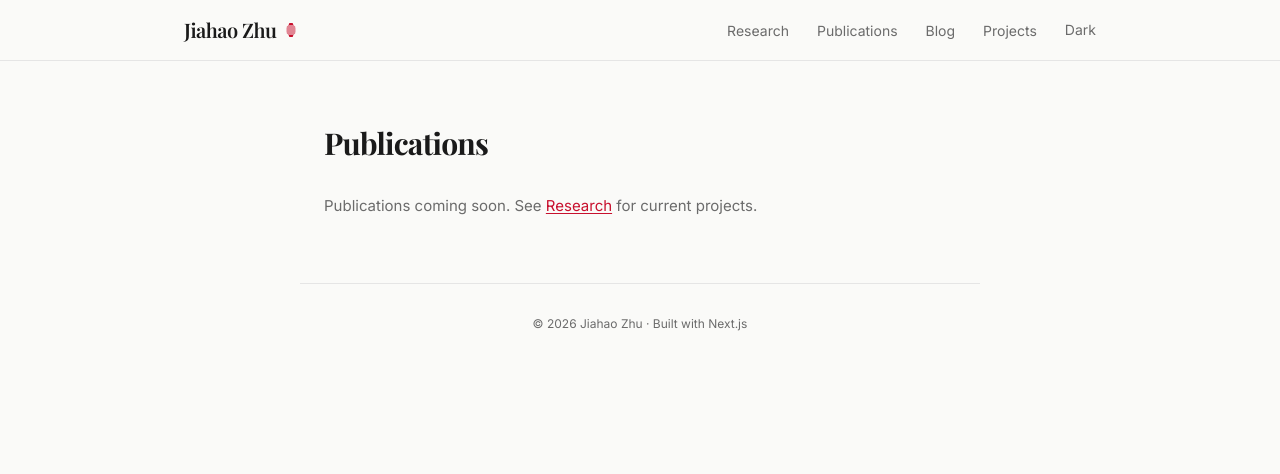
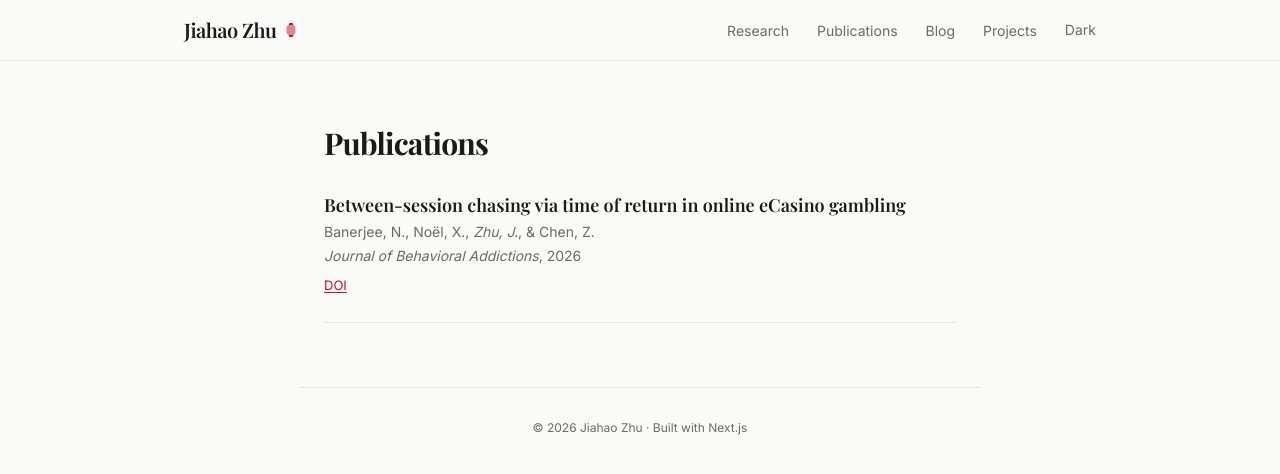
Before and after one commit to Jiahao-ZHU/Jiahao-ZHU.github.io, a Next.js app: page /publications in a window 1280 px wide. Shown: the top 474 px of the page. Built offline with nearby package versions, Linux system fonts and the light colour scheme; a web font is replaced by a local one.

Commit message:
feat: update profile, CV and publications

```diff
--- a/app/layout.tsx
+++ b/app/layout.tsx
@@ -27,7 +27,7 @@ const jetbrains = JetBrains_Mono({
 export const metadata: Metadata = {
   title: "Jiahao Zhu",
   description:
-    "Research Master's student specialising in computational cognitive modelling, risky decision-making, and decision-making dynamics.",
+    "PhD candidate in Methodology and Statistics at Leiden University, focusing on Bayesian statistics and interpretable machine learning.",
 };
 
 export default function RootLayout({
--- a/app/page.tsx
+++ b/app/page.tsx
@@ -21,16 +21,19 @@ export default function HomePage() {
             Jiahao Zhu
           </h1>
           <p className="text-base text-text-secondary mb-4">
-            Research Master&apos;s Student in Behavioural Science
+            PhD Candidate in Methodology and Statistics
             <br />
-            Radboud University, Nijmegen
+            Leiden University, Leiden
           </p>
           <p className="text-[15px] leading-[1.7] mb-5">
-            I study how decision-makers adapt to stochastic environments through
-            continuous interaction. My work bridges computational cognitive
-            modelling, risky decision-making, and dynamic systems&mdash;using
-            tools like hierarchical Bayesian statistics, state-space models, and
-            particle filters.
+            I develop methods that help behavioral researchers interpret machine
+            learning findings and combine evidence across studies. My PhD
+            research builds on RuleSHAP, which combines interpretable prediction
+            rules, Shapley values, and Bayesian uncertainty estimates. I aim to
+            extend this framework to multilevel data and derive standardized
+            effect sizes for meta-analysis, so that complex patterns discovered
+            by machine learning can contribute to cumulative knowledge about
+            human behavior.
           </p>
           <CnyGreeting />
           <div className="flex gap-5">
@@ -41,7 +44,7 @@ export default function HomePage() {
                 label: "Google Scholar",
                 href: "#",
               },
-              { label: "CV \u2193", href: "/assets/about/CV_Jiahao_2026_v2.pdf" },
+              { label: "CV \u2193", href: "/assets/about/Jiahao_Zhu_CV_2026-09-08.pdf" },
             ].map((link) => (
               <a
                 key={link.label}
--- a/app/publications/page.tsx
+++ b/app/publications/page.tsx
@@ -21,7 +21,11 @@ export default function PublicationsPage() {
               <h3 className="font-serif text-lg font-semibold leading-snug mb-1">
                 {pub.title}
               </h3>
-              <p className="text-sm text-text-secondary mb-1">{pub.authors}</p>
+              <p className="text-sm text-text-secondary mb-1">
+                {pub.authors.split(/(Zhu, J\.)/).map((part, index) =>
+                  part === "Zhu, J." ? <em key={index}>{part}</em> : part
+                )}
+              </p>
               <p className="text-sm text-text-secondary">
                 <em>{pub.venue}</em>, {pub.year}
                 {pub.status !== "published" && (
@@ -30,6 +34,16 @@ export default function PublicationsPage() {
                   </span>
                 )}
               </p>
+              {pub.doi && (
+                <a
+                  href={pub.doi}
+                  target="_blank"
+                  rel="noopener noreferrer"
+                  className="inline-block mt-2 text-[13px] text-accent underline underline-offset-2"
+                >
+                  DOI
+                </a>
+              )}
             </article>
           ))}
         </div>
--- a/app/research/page.tsx
+++ b/app/research/page.tsx
@@ -7,8 +7,9 @@ export default function ResearchPage() {
         Research
       </h1>
       <p className="text-text-secondary mb-10">
-        My research focuses on understanding how people make decisions under
-        uncertainty, using computational models and dynamic systems approaches.
+        My research focuses on Bayesian statistics and interpretable machine
+        learning. My previous work examined decision-making under uncertainty
+        using computational models and dynamic systems approaches.
       </p>
       <div className="space-y-10">
         {researchProjects.map((project) => (
--- a/content/publications.ts
+++ b/content/publications.ts
@@ -9,13 +9,12 @@ export interface Publication {
 }
 
 export const publications: Publication[] = [
-  // Add publications here as they become available
-  // Example:
-  // {
-  //   title: "Paper Title",
-  //   authors: "Zhu, J., Figner, B., & Chen, Z.",
-  //   venue: "Journal Name",
-  //   year: 2026,
-  //   status: "in-preparation",
-  // },
+  {
+    title: "Between-session chasing via time of return in online eCasino gambling",
+    authors: "Banerjee, N., Noël, X., Zhu, J., & Chen, Z.",
+    venue: "Journal of Behavioral Addictions",
+    year: 2026,
+    status: "published",
+    doi: "https://doi.org/10.1556/2006.2025.00454",
+  },
 ];
--- a/content/research.ts
+++ b/content/research.ts
@@ -26,7 +26,7 @@ export const researchProjects: ResearchProject[] = [
     href: "/research#particle-filters",
     role: "Master's Thesis",
     institution: "Radboud University",
-    period: "2025 – present",
+    period: "2025 – 2026",
     description:
       "Challenging the assumption of risk-taking as a static trait. Developed a computational pipeline using Auxiliary Particle Filters to recover individual trial-by-trial trajectories of latent risk sensitivity.",
   },
```
Also changed, not shown: 2 other files (tests, documents, lock files or other folders).
